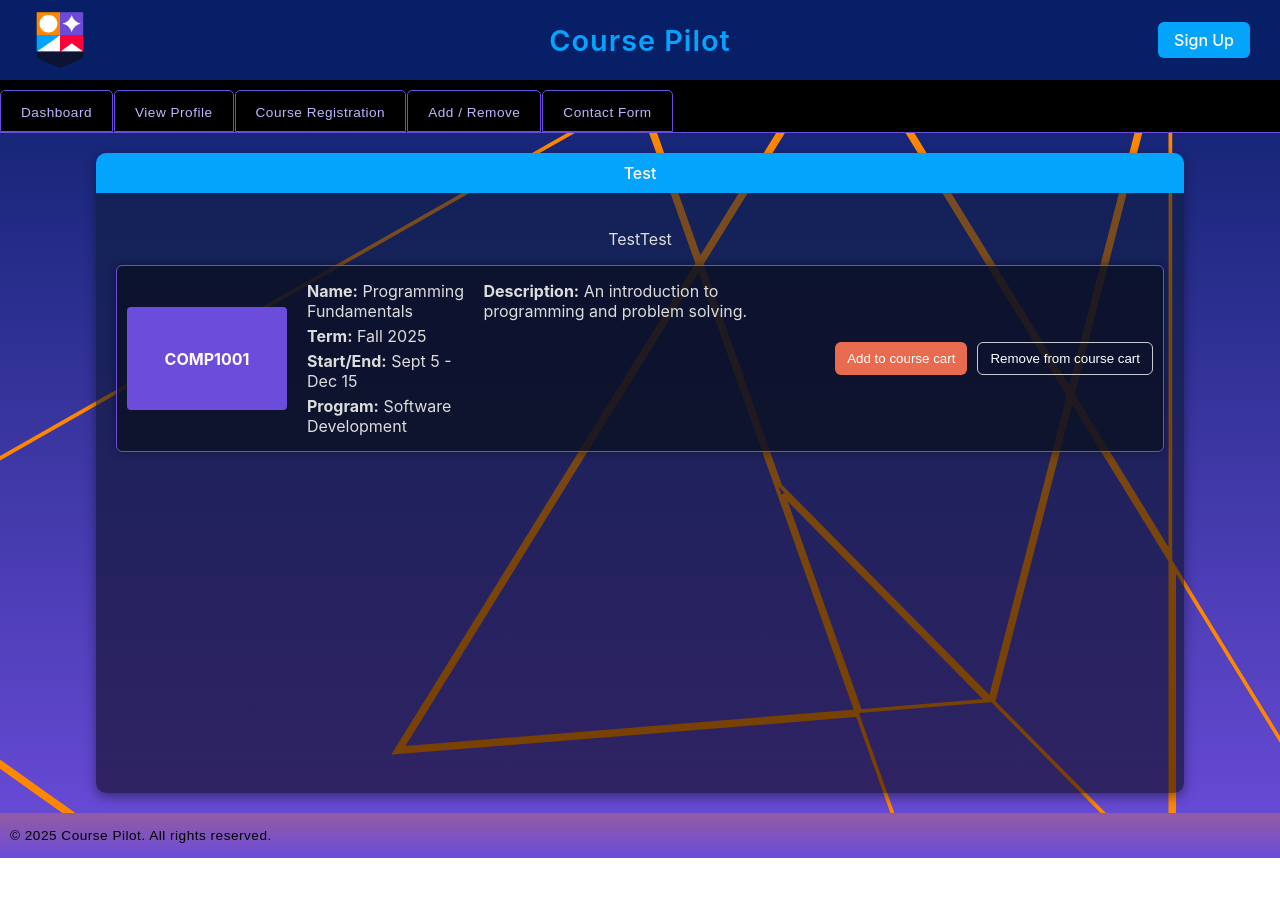
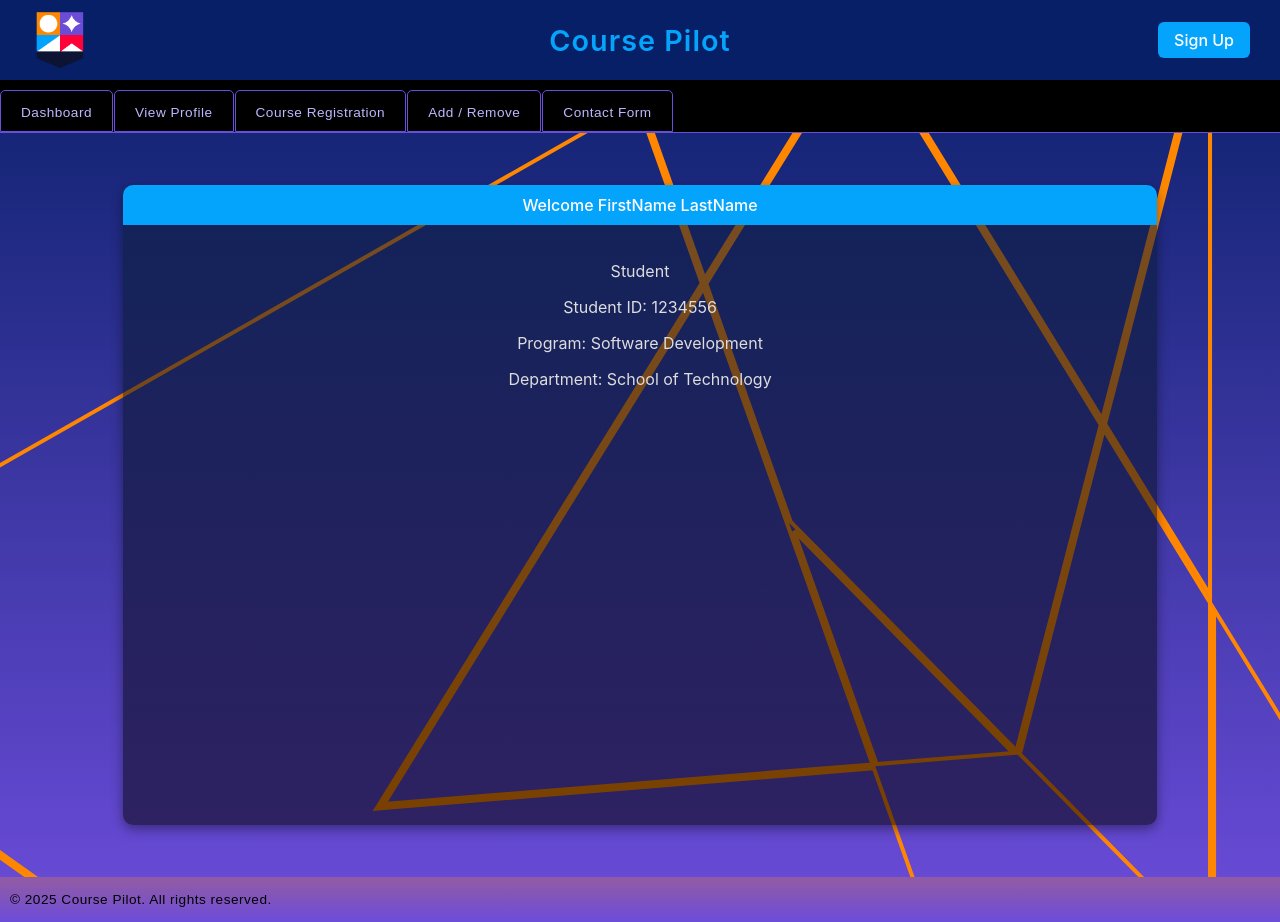
Before and after one commit to ShadeKnightly/CoursePilot, a React (Create React App) app in the folder course-pilot/: page /dashboard in a window 1280 px wide. Before the commit the page ends 858 px from the top, so only its background shows below. Built offline with nearby package versions, Linux system fonts and the light colour scheme.

Commit message:
Add StudentDashboard page and update routing
Replaced the old student.jsx page with a new StudentDashboard component displaying student info. Updated App.js to route '/dashboard' to StudentDashboard

```diff
--- a/course-pilot/src/App.js
+++ b/course-pilot/src/App.js
@@ -4,8 +4,11 @@ import Header from "./components/Header/Header";
 import Background from "./components/Background/Background";
 import Menu from "./components/Menu/Menu";
 import Footer from "./components/Footer/Footer";
-import CardComp from "./components/card/cardComponent";
-import ClassItem from "./components/ClassItem/classItem";
+import StudentDashboard from "./pages/Student/studentDashboard.jsx";
+// import Profile from "./pages/Profile";
+// import Registration from "./pages/Registration";
+// import Manage from "./pages/Manage";
+// import Contact from "./pages/Contact";
 import "./styles/Variables.css";
 
 function App() {
@@ -14,22 +17,16 @@ function App() {
       <Background>
         <Header />
         <Menu />
-        <CardComp title='Test'>
-          <p>TestTest</p>
-          <ClassItem
-            courseCode="COMP1001"
-            name="Programming Fundamentals"
-            term="Fall 2025"
-            startEnd="Sept 5 - Dec 15"
-            program="Software Development"
-            description="An introduction to programming and problem solving."
-            onAdd={() => alert("Added to cart!")}
-            onRemove={() => alert("Removed from cart!")}
-          />
-        </CardComp>
+
         <Routes>
           <Route path="/" element={null} />
+          <Route path="/dashboard" element={<StudentDashboard />} />
+          {/* <Route path="/profile" element={<Profile />} />
+          <Route path="/registration" element={<Registration />} />
+          <Route path="/manage" element={<Manage />} />
+          <Route path="/contact" element={<Contact />} /> */}
         </Routes>
+
         <Footer />
       </Background>
     </Router>
--- /dev/null
+++ b/course-pilot/src/pages/Student/studentDashboard.jsx
@@ -0,0 +1,30 @@
+import React from "react";
+import CardComp from "../../components/card/cardComponent";
+
+
+const StudentDashboard = () => {
+  // Mocked data for now, will replace with backend data
+  const student = {
+    firstName: "FirstName",
+    lastName: "LastName",
+    role: "Student",
+    studentId: "1234556",
+    program: "Software Development",
+    department: "School of Technology",
+  };
+
+  return (
+      <main style={{ padding: "2rem", flex: 1, display: "flex", justifyContent: "center" }}>
+        <CardComp title={`Welcome ${student.firstName} ${student.lastName}`}>
+          <div className="student-info">
+            <p>{student.role}</p>
+            <p>Student ID: {student.studentId}</p>
+            <p>Program: {student.program}</p>
+            <p>Department: {student.department}</p>
+          </div>
+        </CardComp>
+      </main>
+  );
+};
+
+export default StudentDashboard;
```
Also changed, not shown: course-pilot/src/pages/Student/student.jsx (deleted).
